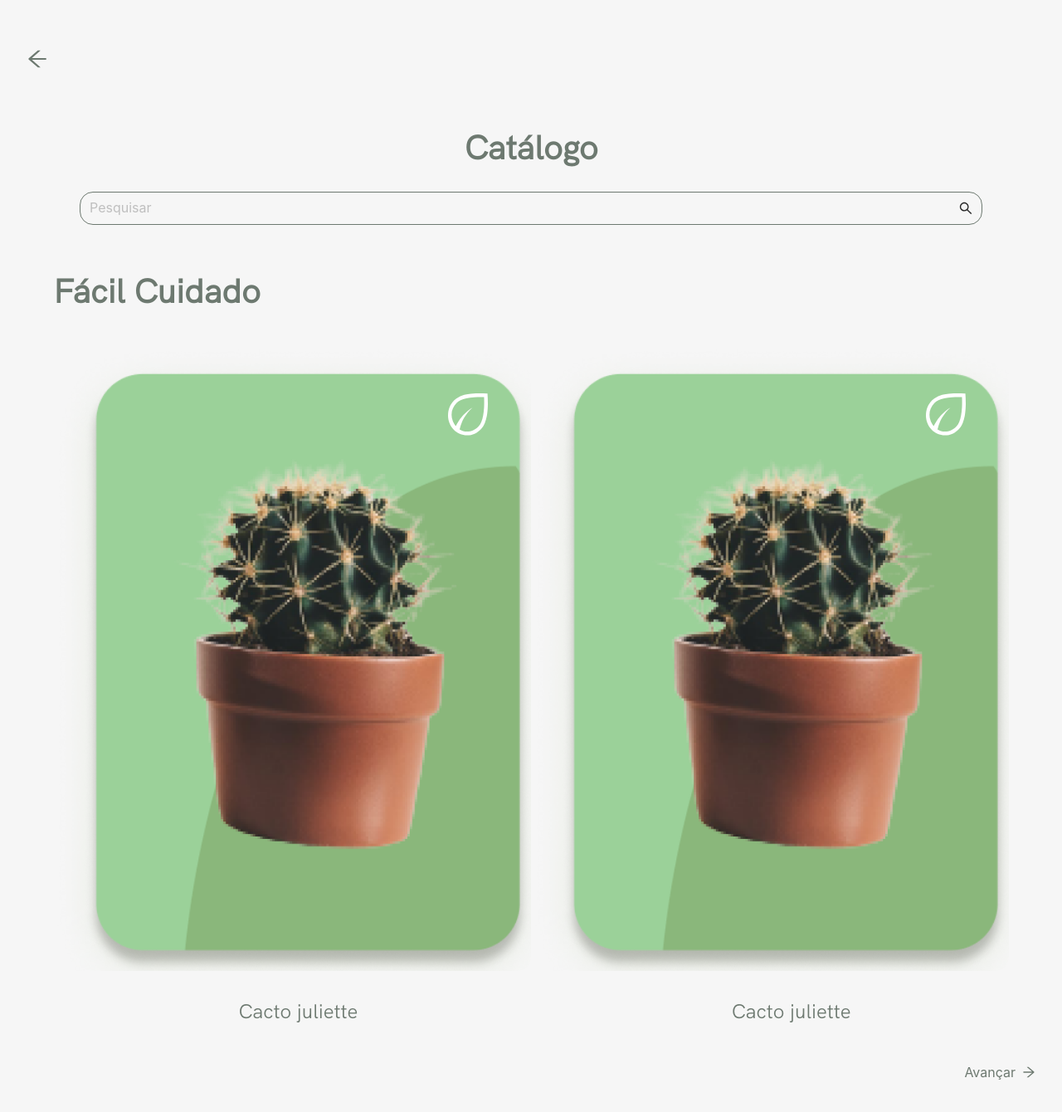
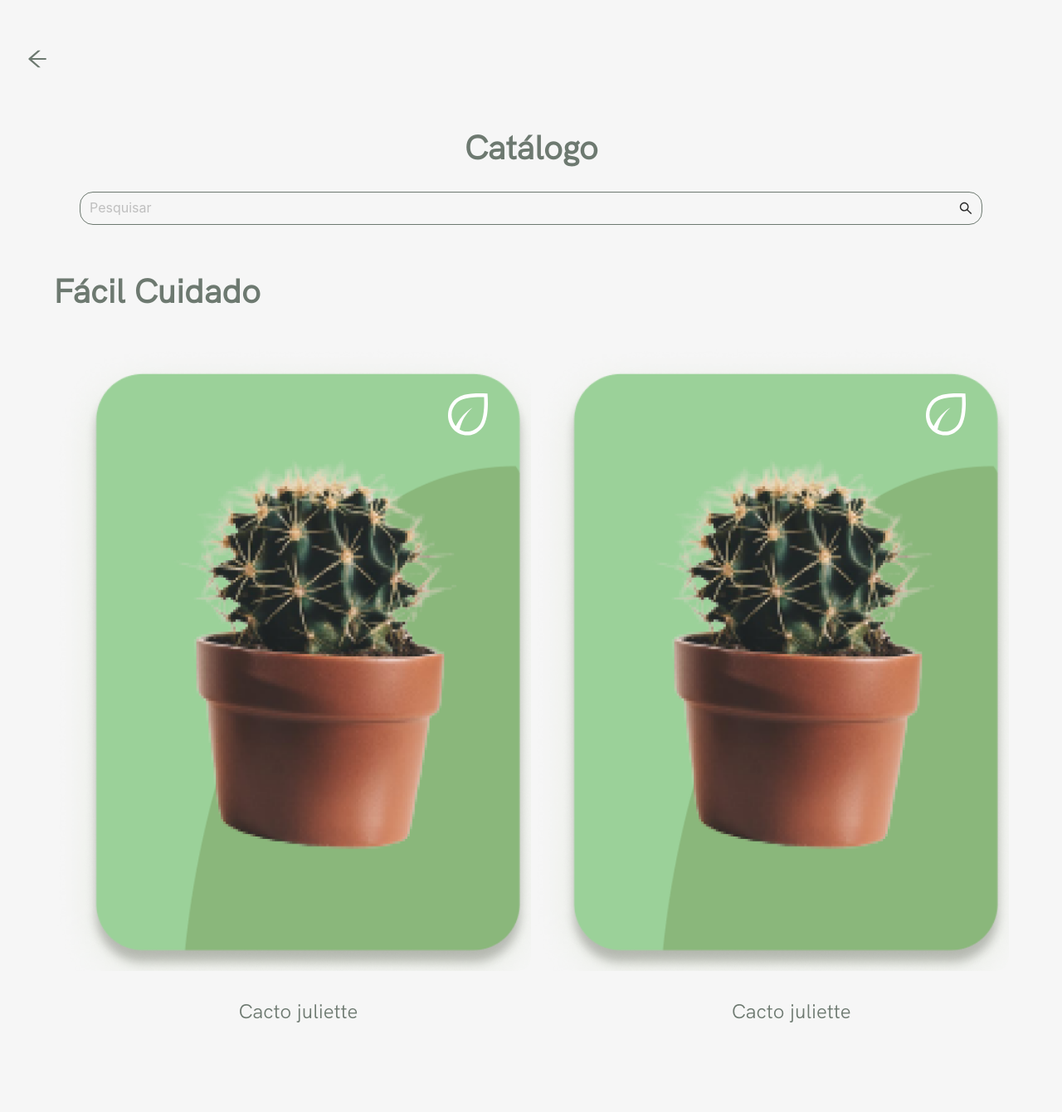
Before and after one commit to jvsampaios/florescer, a React (Create React App) app: page /catalogo in a window 1280 px wide. Shown: the top 1340 px of the page at 83% size. After the commit the page ends 1275 px from the top, so only its background shows below. Built offline with nearby package versions, Linux system fonts and the light colour scheme.

Commit message:
facil cuidado

```diff
--- a/src/pages/Main/Catalogo/index.js
+++ b/src/pages/Main/Catalogo/index.js
@@ -1,4 +1,4 @@
-import React, { useState } from 'react'
+import React from 'react'
 import {
     Layout,
     Typography,
@@ -11,7 +11,7 @@ import {
 } from 'antd';
 import { useHistory } from 'react-router-dom';
 import './styles.css'
-import { ArrowRightOutlined, ArrowLeftOutlined, SearchOutlined } from '@ant-design/icons';
+import { ArrowLeftOutlined, SearchOutlined } from '@ant-design/icons';
 import cactus from "../../../assets/cacto.png";
 import cardVerde from "../../../assets/crad-medio-verde.png";
 import minhasPlantasIcon from "../../../assets/minhas-plantas-icon.svg";
@@ -21,21 +21,35 @@ const { Title, Text } = Typography;
 const { Content } = Layout;
 
 const Catalogo = () => {
-    const [current, setCurrent] = useState(0);
-    const next = () => {
-        setCurrent(current + 1);
-    };
     const history = useHistory();
-
-    const steps = [
-        {
-            title: 'First',
-            content:
-
+    return (
+        <Layout className="layout" >
+            <Row className='container_step' style={{ justifyContent: 'flex-start' }}>
+                <Col>
+                    <Button type='link' style={{ color: '#6D7970' }} onClick={history.goBack}>
+                        <ArrowLeftOutlined style={{ fontSize: '26px', padding: 0 }} />
+                    </Button>
+                </Col>
+            </Row>
+            <Title className='titulo'>Catálogo</Title>
+            <Content className="site-layout-content" style={{ display: 'block', padding: 0 }} >
+                <Row className='container_item'>
+                    <Col>
+                        <Input
+                            placeholder="Pesquisar"
+                            style={{
+                                width: '85vw',
+                                background: 'none',
+                            }}
+                            suffix={<SearchOutlined />}
+                            size="large"
+                        />
+                    </Col>
+                </Row>
                 <Row className='container_step'>
-                     <Row className='container_item' style={{ margin: 0, justifyContent: 'start' }}>
+                    <Row className='container_item' style={{ margin: 0, justifyContent: 'start' }}>
                         <Col>
-                            <Title level={2} className='titulo-categoria' style={{ textAlign: "left"}}>Fácil Cuidado</Title>
+                            <Title level={2} className='titulo-categoria' style={{ textAlign: "left" }}>Fácil Cuidado</Title>
                         </Col>
                     </Row>
                     <Row className='container_item' style={{ alignContent: 'center' }}>
@@ -78,82 +92,7 @@ const Catalogo = () => {
                             </Card>
                         </Col>
                     </Row>
-                </Row>,
-        },
-        {
-            title: 'Second',
-            content:
-                <Row className='container_step'>
-                    <Row className='container_step' style={{ padding: '0 15px', textAlign: 'justify' }}>
-                        <Col>
-                            <Text>E para te ajudar, desenvolvi esse quiz que te apresenta as plantinhas perfeitas para você, independente da sua realidade. Curioso para conhecê-las?</Text>
-                        </Col>
-                    </Row>
-
                 </Row>
-            ,
-        },
-    ];
-
-    return (
-        <Layout className="layout" >
-            <Row className='container_step' style={{ justifyContent: 'flex-start' }}>
-                <Col>
-                    <Button type='link' style={{ color: '#6D7970' }} onClick={history.goBack}>
-                        <ArrowLeftOutlined style={{ fontSize: '26px', padding: 0 }} />
-                    </Button>
-                </Col>
-            </Row>
-            <Title className='titulo'>Catálogo</Title>
-            <Content className="site-layout-content" style={{ display: 'block', padding: 0 }} >
-                <Row className='container_item'>
-                    <Col>
-                        <Input
-                            placeholder="Pesquisar"
-                            style={{
-                                width: '85vw',
-                                background: 'none',
-                            }}
-                            suffix={<SearchOutlined />}
-                            size="large"
-                        />
-                    </Col>
-                </Row>
-                {steps[current].content}
-                <div>
-
-                    {current < steps.length - 1 && (
-                        <Row className='container_step' style={{ alignContent: 'end' }}>
-                            <Col>
-                                <Button type='link' style={{ color: '#6D7970', fontSize: '1rem' }} onClick={() => next()}>
-                                    Avançar
-                                    <ArrowRightOutlined />
-                                </Button>
-
-                            </Col>
-                        </Row>
-                    )}
-                    {current === steps.length - 1 && (
-                        <Row className='container_step' style={{ alignContent: 'center' }}>
-                            <Col>
-                                <Button
-                                    type="primary"
-                                    style={{
-                                        background: '#EA7E84',
-                                        border: 'none',
-                                        borderRadius: '16px',
-                                        width: '13rem',
-                                        height: '3rem',
-                                        boxShadow: '1px 3px 3px 1px #EA7E84',
-                                        fontSize: '1.2rem',
-                                    }}
-                                >
-                                    Começar Quiz
-                                </Button>
-                            </Col>
-                        </Row>
-                    )}
-                </div>
             </Content>
 
 
```
